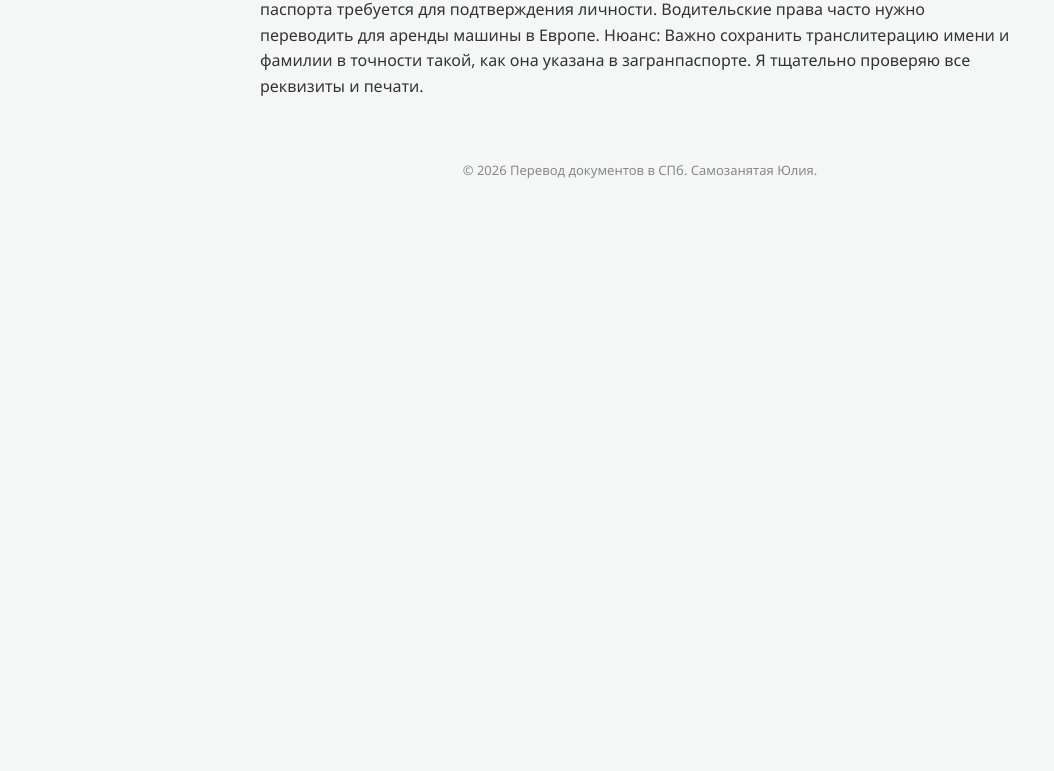
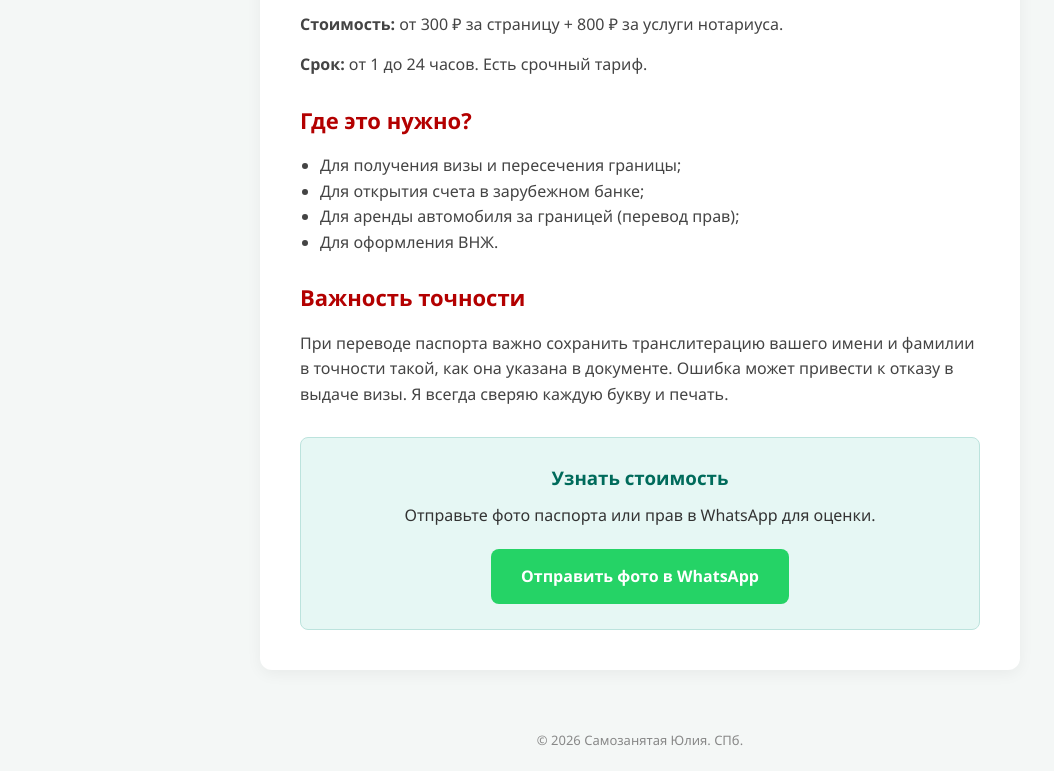
Before and after one commit to DmitriyZagornov/DmitriyZagornov.github.io, a plain HTML site: page pasport.html in a window 1280 px wide. Shown: the part 244-1015 px from the top of the page, without its empty margins (0-1054 px from the left). Before the commit the page ends 800 px from the top, so only its background shows below. Drawn offline with Linux system fonts and the light colour scheme.

Commit message:
Update pasport.html

```diff
--- a/pasport.html
+++ b/pasport.html
@@ -3,10 +3,9 @@
 <head>
     <meta charset="UTF-8">
     <meta name="viewport" content="width=device-width, initial-scale=1.0">
-    <title>Нотариальный перевод диплома в СПб — Юлия | Срочно</title>
-    <meta name="description" content="Перевод и нотариальное заверение диплома с приложением в Санкт-Петербурге. Быстро, от 400 ₽. Переводчик Юлия.">
+    <title>Нотариальный перевод паспорта и прав в СПб — Юлия | Срочно</title>
+    <meta name="description" content="Быстрый перевод и заверение паспорта, загранпаспорта и водительских прав в Санкт-Петербурге. Переводчик Юлия.">
     <style>
-        /* Те же базовые стили, что и на главной */
         :root { --primary: #006b5b; --accent: #b30000; --bg: #f4f7f6; --text: #333; }
         * { box-sizing: border-box; margin: 0; padding: 0; }
         body { font-family: 'Segoe UI', Arial, sans-serif; background-color: var(--bg); color: var(--text); line-height: 1.6; }
@@ -14,50 +13,50 @@
         header { background: #fff; box-shadow: 0 2px 10px rgba(0,0,0,0.05); padding: 15px 20px; display: flex; justify-content: space-between; align-items: center; }
         .logo { font-weight: 800; font-size: 20px; color: var(--primary); }
         .logo span { color: var(--accent); }
-
         .container { max-width: 800px; margin: 40px auto; padding: 0 20px; }
         .breadcrumbs { font-size: 14px; color: #888; margin-bottom: 20px; }
         .breadcrumbs a { color: #888; text-decoration: underline; }
-
         .content-box { background: #fff; padding: 40px; border-radius: 12px; box-shadow: 0 4px 15px rgba(0,0,0,0.05); }
         h1 { color: var(--primary); font-size: 32px; margin-bottom: 20px; }
         .article-text { font-size: 16px; color: #444; margin-bottom: 30px; }
         .article-text h2 { color: var(--accent); font-size: 22px; margin: 25px 0 15px; }
         .article-text p { margin-bottom: 15px; }
         .article-text ul { margin-left: 20px; margin-bottom: 20px; }
-
         .cta-box { background: #e6f7f4; padding: 25px; border-radius: 8px; text-align: center; border: 1px solid #bce3dd; }
         .cta-box h3 { color: var(--primary); margin-bottom: 10px; }
         .cta-box p { margin-bottom: 20px; }
-
         .btn { display: inline-block; padding: 15px 30px; border-radius: 8px; font-weight: bold; font-size: 16px; transition: 0.2s; }
         .btn-wa { background: #25D366; color: #fff; }
         .btn-wa:hover { background: #1da851; }
-
         footer { text-align: center; padding: 20px; color: #888; font-size: 13px; margin-top: 40px; }
     </style>
 </head>
 <body>
-
-    <header>
-        <a href="index.html" class="logo">Перевод<span>Юлия</span></a>
-    </header>
-
+    <header><a href="index.html" class="logo">Перевод<span>Юлия</span></a></header>
     <div class="container">
-        <div class="breadcrumbs">
-            <a href="index.html">Главная</a> / Нотариальный перевод диплома
-        </div>
-
-        <h1>Нотариальный перевод паспорта и прав</h1>
-Зачем нужен: Для получения визы, открытия счета в банке, аренды авто за границей. Перевод паспорта требуется для подтверждения личности. Водительские права часто нужно переводить для аренды машины в Европе.
-Нюанс: Важно сохранить транслитерацию имени и фамилии в точности такой, как она указана в загранпаспорте. Я тщательно проверяю все реквизиты и печати.
+        <div class="breadcrumbs"><a href="index.html">Главная</a> / Паспорт и Права</div>
+        <div class="content-box">
+            <h1>Перевод паспорта и водительских прав</h1>
+            <div class="article-text">
+                <p><strong>Стоимость:</strong> от 300 ₽ за страницу + 800 ₽ за услуги нотариуса.</p>
+                <p><strong>Срок:</strong> от 1 до 24 часов. Есть срочный тариф.</p>
+                <h2>Где это нужно?</h2>
+                <ul>
+                    <li>Для получения визы и пересечения границы;</li>
+                    <li>Для открытия счета в зарубежном банке;</li>
+                    <li>Для аренды автомобиля за границей (перевод прав);</li>
+                    <li>Для оформления ВНЖ.</li>
+                </ul>
+                <h2>Важность точности</h2>
+                <p>При переводе паспорта важно сохранить транслитерацию вашего имени и фамилии в точности такой, как она указана в документе. Ошибка может привести к отказу в выдаче визы. Я всегда сверяю каждую букву и печать.</p>
+            </div>
+            <div class="cta-box">
+                <h3>Узнать стоимость</h3>
+                <p>Отправьте фото паспорта или прав в WhatsApp для оценки.</p>
+                <a href="https://wa.me/79507284034?text=Здравствуйте,%20хочу%20перевести%20паспорт%20или%20права" class="btn btn-wa">Отправить фото в WhatsApp</a>
             </div>
         </div>
     </div>
-
-    <footer>
-        <p>© 2026 Перевод документов в СПб. Самозанятая Юлия.</p>
-    </footer>
-
+    <footer><p>© 2026 Самозанятая Юлия. СПб.</p></footer>
 </body>
 </html>
```
